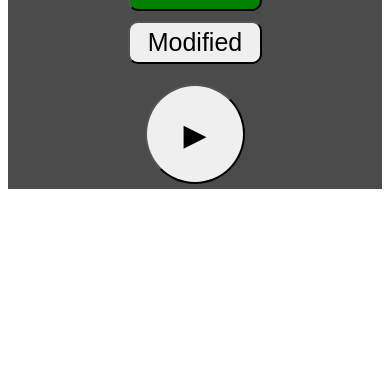
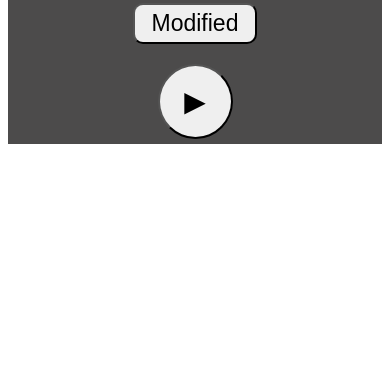
Before and after one commit to juhalo/voice-project, a plain HTML site: page index.html in a window 390 px wide. Shown: the part 453-844 px from the top of the page. Drawn offline with Linux system fonts and the light colour scheme.

Commit message:
Make font sizes fit mobile better

```diff
--- a/styles.css
+++ b/styles.css
@@ -15,7 +15,7 @@
 }
 
 * {
-    font-size: 30px;
+    font-size: 28px;
 }
 
 .btnContainer {
@@ -28,13 +28,13 @@
     padding: 5px;
     margin: 5px;
     border-radius: 10px;
-    font-size: 25px;
+    font-size: 23px;
 }
 
 #playButton {
     padding: 10px;
-    height: 100px;
-    width: 100px;
+    height: 75px;
+    width: 75px;
     cursor: pointer;
     margin: 5px;
     border-radius: 100px;
```
